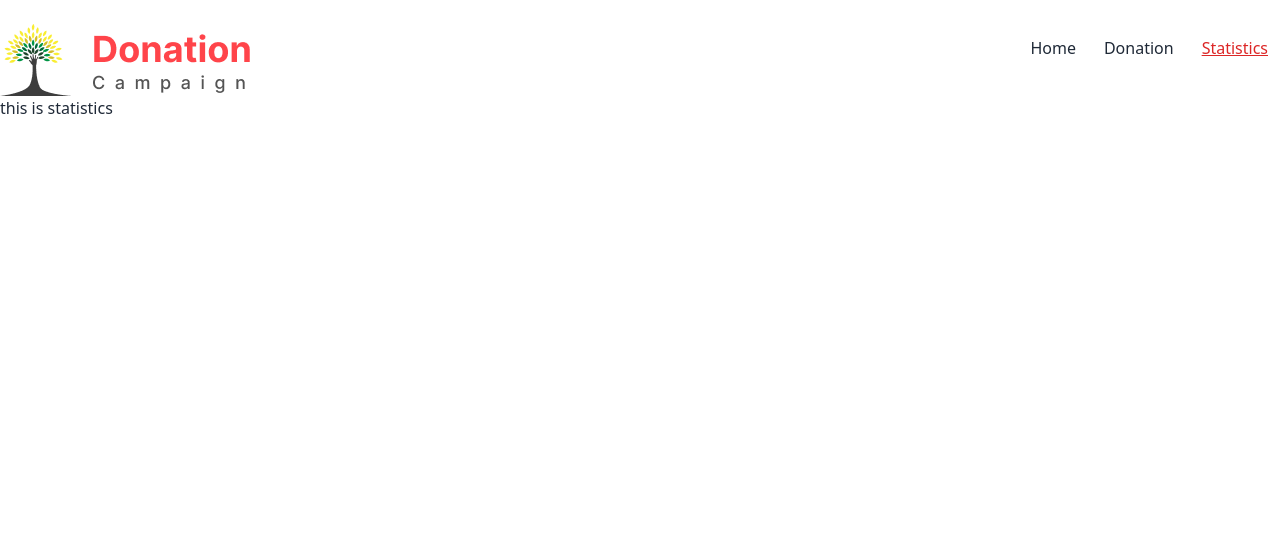
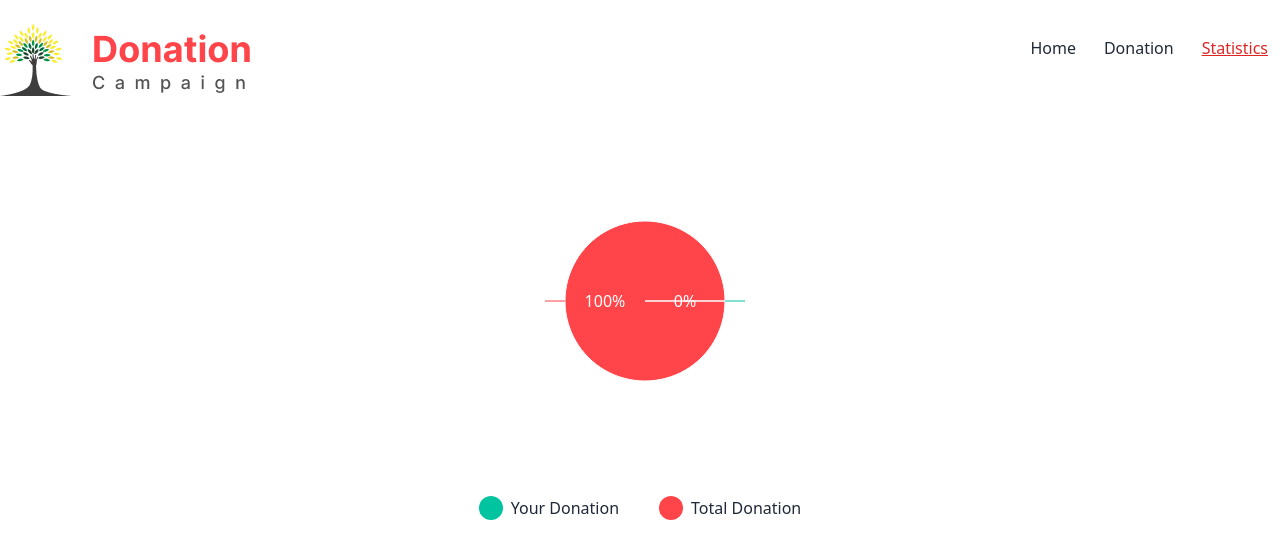
Before and after one commit to Orchizakia00/donation-project, a React (Vite) app: page /statistics in a window 1280 px wide. Shown: the top 558 px of the page. Built offline with nearby package versions, Linux system fonts and the light colour scheme.

Commit message:
pie chart completed

```diff
--- /dev/null
+++ b/src/components/DonationContext/DonationContext.jsx
@@ -0,0 +1,21 @@
+/* eslint-disable react/prop-types */
+import { createContext, useContext, useState } from 'react';
+
+// Create a context
+const DonationContext = createContext();
+
+// Create a Provider component to wrap your entire application
+export const DonationProvider = ({ children }) => {
+  const [numberOfDonations, setNumberOfDonations] = useState(0);
+
+  return (
+    <DonationContext.Provider value={{ numberOfDonations, setNumberOfDonations }}>
+      {children}
+    </DonationContext.Provider>
+  );
+};
+
+// Create a custom hook to access the context
+export const useDonationContext = () => {
+  return useContext(DonationContext);
+};
--- a/src/components/categories/Categories.jsx
+++ b/src/components/categories/Categories.jsx
@@ -1,7 +1,7 @@
 /* eslint-disable react/prop-types */
 import Category from "../category/Category";
 
-const Categories = ({ categories, results }) => {
+const Categories = ({ results }) => {
     return (
         <div className="grid grid-cols-1 md:grid-cols-2 lg:grid-cols-4 gap-8 mt-20">
             {
--- a/src/components/category/Category.jsx
+++ b/src/components/category/Category.jsx
@@ -7,7 +7,7 @@ const Category = ({ category }) => {
     const { id, title, type, bg_color, text_color, img, type_bg } = category;
 
     const divbg = {
-        backgroundColor: bg_color,
+        backgroundColor: bg_color
     };
     const textColor = {
         color: text_color
--- a/src/components/pieChart/PieChart.jsx
+++ b/src/components/pieChart/PieChart.jsx
@@ -1,29 +1,62 @@
 /* eslint-disable react/prop-types */
-import { PieChart as PC, Pie, Sector, Cell, ResponsiveContainer } from 'recharts';
 
+import { PieChart as PC, Pie, Cell } from 'recharts';
 
-const PieChart = ({ card }) => {
+const PieChart = ({ numberOfDonations }) => {
+    const totalDonations = 12;
+    const availableDonations = totalDonations - numberOfDonations;
 
     const data = [
-        { name: 'Group A', value: 400 },
-        { name: 'Group B', value: 300 },
-        { name: 'Group C', value: 300 },
-        { name: 'Group D', value: 200 },
+        { name: "Your Donation", value: numberOfDonations || 0 },
+        { name: "Total Donation", value: availableDonations },
     ];
 
-    const COLORS = ['#0088FE', '#00C49F', '#FFBB28', '#FF8042'];
+    const colors = ['#00C49F', '#FF444A']; // Define your custom colors
 
-    const RADIAN = Math.PI / 180;
-    const renderCustomizedLabel = ({ cx, cy, midAngle, innerRadius, outerRadius, percent, index }) => {
+    // Calculate percentages for each segment
+    const renderCustomizedLabel = ({ cx, cy, midAngle, innerRadius, outerRadius, percent }) => {
         const radius = innerRadius + (outerRadius - innerRadius) * 0.5;
-        const x = cx + radius * Math.cos(-midAngle * RADIAN);
-        const y = cy + radius * Math.sin(-midAngle * RADIAN);
+        const x = cx + radius * Math.cos(-midAngle * (Math.PI / 180));
+        const y = cy + radius * Math.sin(-midAngle * (Math.PI / 180));
 
         return (
-            <text x={x} y={y} fill="white" textAnchor={x > cx ? 'start' : 'end'} dominantBaseline="central">
-                {`${(percent * 100).toFixed(0)}%`}
-            </text>
+            <g>
+                <text x={x} y={y} fill="white" textAnchor="middle" dominantBaseline="central">
+                    {`${(percent * 100).toFixed(0)}%`}
+                </text>
+            </g>
         );
     };
-}
+
+    return (
+        <div>
+            <PC width={400} height={400}>
+                <Pie
+                    dataKey="value"
+                    isAnimationActive={false}
+                    data={data}
+                    cx={200}
+                    cy={200}
+                    outerRadius={80}
+                    label={renderCustomizedLabel}
+                >
+                    {data.map((entry, index) => (
+                        <Cell key={`cell-${index}`} fill={colors[index]} />
+                    ))}
+                </Pie>
+            </PC>
+            <div className='flex gap-10 justify-center mb-6'>
+                <div className='flex gap-2'>
+                    <div className='bg-[#00C49F] w-6 h-6 rounded-full text-[#00C49F]'>.</div>
+                    <p>Your Donation</p>
+                </div>
+                <div className='flex gap-2'>
+                    <div className='bg-[#FF444A] w-6 h-6 rounded-full text-[#FF444A]'>.</div>
+                    <p>Total Donation</p>
+                </div>
+            </div>
+        </div>
+    );
+};
+
 export default PieChart;
--- a/src/pages/donation/Donation.jsx
+++ b/src/pages/donation/Donation.jsx
@@ -1,10 +1,14 @@
 import { useEffect, useState } from "react";
 import DonationCard from "../../components/donationCard/DonationCard";
+import { useDonationContext } from "../../components/DonationContext/DonationContext";
 
 const Donation = () => {
     const [donation, setDonation] = useState([]);
     const [notFound, setNotFound] = useState(false);
     const [isShow, setIsShow] = useState(false);
+    // const [numberOfDonations, setNumberOfDonations] = useState(0);
+
+    const { setNumberOfDonations } = useDonationContext();
 
     useEffect(() => {
 
@@ -12,13 +16,14 @@ const Donation = () => {
 
         if (donatedItems) {
             setDonation(donatedItems);
+            setNumberOfDonations(donatedItems.length);
         }
 
         else {
             setNotFound("No Data Found");
         }
 
-    }, [])
+    }, [setNumberOfDonations])
 
 
     return (
--- a/src/pages/statistics/Statistics.jsx
+++ b/src/pages/statistics/Statistics.jsx
@@ -1,13 +1,15 @@
+/* eslint-disable react/prop-types */
+
+import { useDonationContext } from "../../components/DonationContext/DonationContext";
 import PieChart from "../../components/pieChart/PieChart";
-
 
 const Statistics = () => {
 
+    const { numberOfDonations } = useDonationContext();
 
     return (
-        <div className="w-full">
-            this is statistics
-            <PieChart></PieChart>
+        <div className="flex justify-center items-center">
+            <PieChart numberOfDonations={numberOfDonations}></PieChart>
         </div>
     );
 };
--- a/src/route/Route.jsx
+++ b/src/route/Route.jsx
@@ -5,32 +5,39 @@ import Home from "../pages/home/Home";
 import Donation from "../pages/donation/Donation";
 import Statistics from "../pages/statistics/Statistics";
 import CardDetails from "../components/cardDetails/CardDetails";
+import { DonationProvider } from "../components/DonationContext/DonationContext";
+
 
 const myCreatedRoute = createBrowserRouter([
 
     {
         path: '/',
-        element:<MainLayout></MainLayout>,
-        errorElement:<ErrorPage></ErrorPage>,
+        element: (
+            <DonationProvider>
+                <MainLayout></MainLayout>
+            </DonationProvider>
+        ),
+        errorElement: <ErrorPage></ErrorPage>,
         children: [
             {
-                path:'/',
-                element:<Home></Home>,
-                loader: ()=> fetch('./data.json')
+                path: '/',
+                element: <Home></Home>,
+                loader: () => fetch('./data.json')
             },
             {
-                path:'/donation',
-                element:<Donation></Donation>
+                path: '/donation',
+                element: <Donation></Donation>
             },
             {
-                path:'/statistics',
-                element:<Statistics></Statistics>,
-                loader: ()=> fetch('./data.json')
+                path: '/statistics',
+                element: <Statistics></Statistics>,
+                // props: { numberOfDonations: 0 },
+                loader: () => fetch('./data.json')
             },
             {
-                path:'/card/:id',
-                element:<CardDetails></CardDetails>,
-                loader: ()=> fetch('./data.json')
+                path: '/card/:id',
+                element: <CardDetails></CardDetails>,
+                loader: () => fetch('./data.json')
             }
         ]
     }
```
